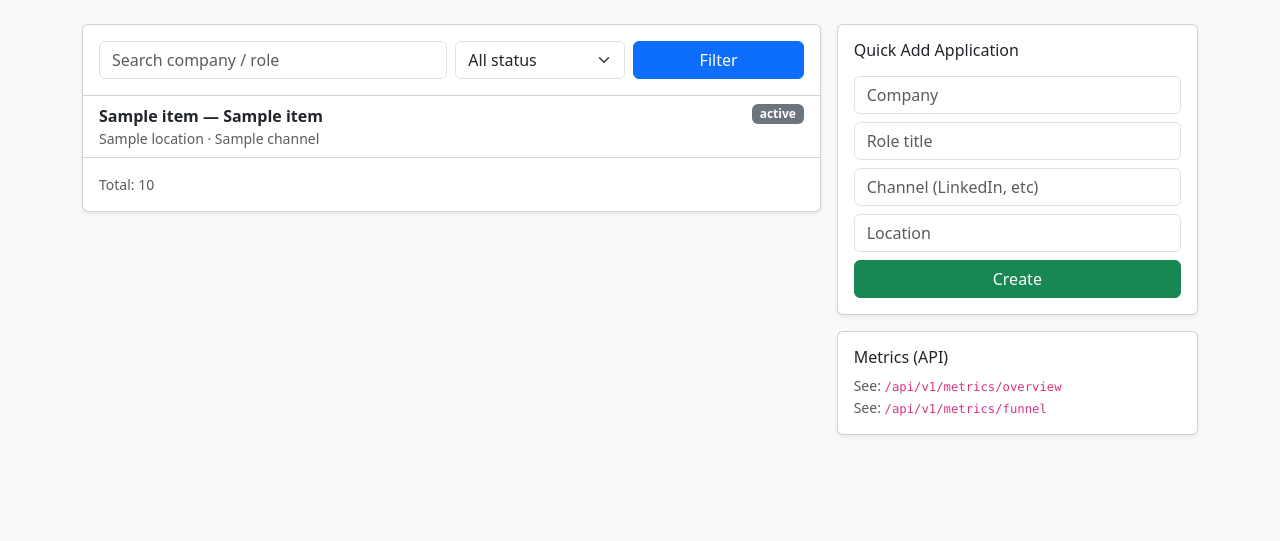
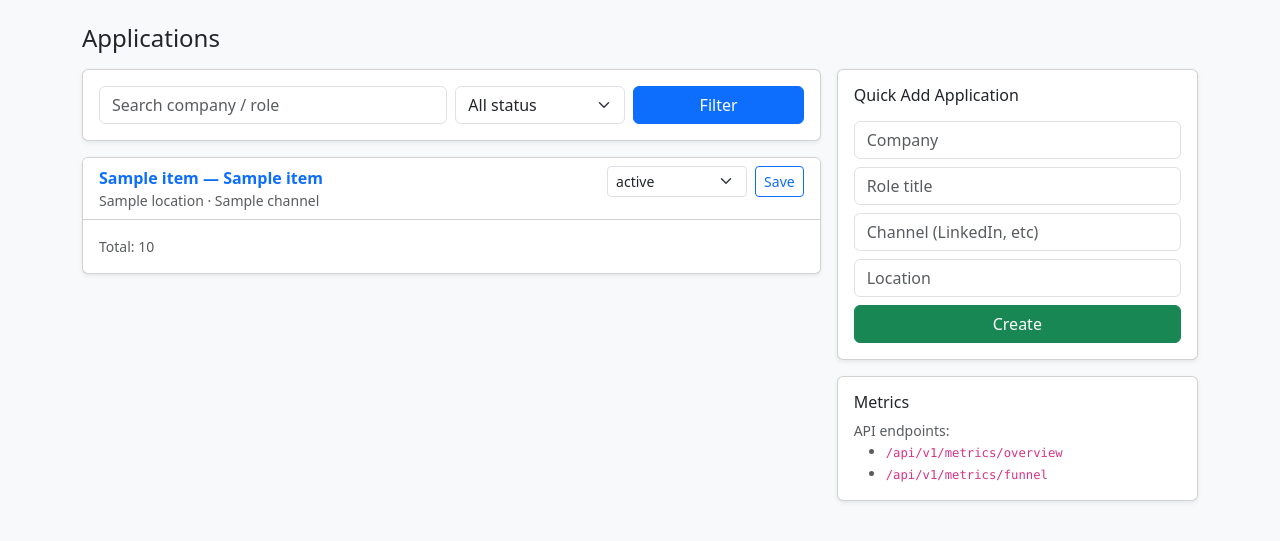
Before and after one commit to charles-103/JobTrackIQ, a Python web app: template backend/app/templates/index.html in a window 1280 px wide. Shown: the part 57-598 px from the top of the page. Run offline with Jinja, Linux system fonts and the light colour scheme; the template is opened without the code that fills it: most values are stand-ins (such as "Sample title", 1, 10 or a date in 2020).

Commit message:
add inline status update on UI list page

```diff
--- a/backend/app/templates/index.html
+++ b/backend/app/templates/index.html
@@ -7,57 +7,128 @@
 {% endif %}
 
 
+<h4 class="mb-3">Applications</h4>
+
 <div class="row g-3">
+
+  <!-- ================= LEFT: LIST ================= -->
   <div class="col-lg-8">
-    <div class="card shadow-sm">
+
+    <!-- Search / Filter -->
+    <div class="card shadow-sm mb-3">
       <div class="card-body">
-        <form class="row g-2" method="get" action="/">
+        <form class="row g-2" method="get" action="/ui/">
           <div class="col-md-6">
-            <input class="form-control" name="search" placeholder="Search company / role" value="{{ search or '' }}">
+            <input
+              class="form-control"
+              name="search"
+              placeholder="Search company / role"
+              value="{{ search or '' }}"
+            >
           </div>
+
           <div class="col-md-3">
             <select class="form-select" name="status">
               <option value="">All status</option>
               {% for s in ["active","rejected","offer","closed"] %}
-                <option value="{{s}}" {% if status==s %}selected{% endif %}>{{s}}</option>
+                <option value="{{ s }}" {% if status==s %}selected{% endif %}>
+                  {{ s }}
+                </option>
               {% endfor %}
             </select>
           </div>
+
           <div class="col-md-3 d-grid">
             <button class="btn btn-primary">Filter</button>
           </div>
         </form>
       </div>
+    </div>
 
+    <!-- Applications list -->
+    <div class="card shadow-sm">
       <div class="list-group list-group-flush">
+
         {% for a in items %}
-          <a class="list-group-item list-group-item-action" href="/applications/{{ a.id }}">
-            <div class="d-flex justify-content-between">
-              <div>
-                <div class="fw-semibold">{{ a.company_name }} — {{ a.role_title }}</div>
-                <div class="text-muted small">{{ a.location or "" }} · {{ a.channel or "" }}</div>
+          <div class="list-group-item">
+            <div class="d-flex justify-content-between align-items-start gap-3">
+
+              <!-- Left: application info -->
+              <div class="flex-grow-1">
+                <a class="text-decoration-none" href="/ui/applications/{{ a.id }}">
+                  <div class="fw-semibold">
+                    {{ a.company_name }} — {{ a.role_title }}
+                  </div>
+                  <div class="text-muted small">
+                    {{ a.location or "" }}
+                    {% if a.channel %} · {{ a.channel }}{% endif %}
+                  </div>
+                </a>
               </div>
-              <span class="badge text-bg-secondary align-self-start">{{ a.status }}</span>
+
+              <!-- Right: inline status update -->
+              <form
+                class="d-flex align-items-center gap-2"
+                method="post"
+                action="/ui/applications/{{ a.id }}/status"
+              >
+                <input
+                  type="hidden"
+                  name="redirect_to"
+                  value="/ui/?search={{ search or '' }}&status={{ status or '' }}&limit={{ limit }}&offset={{ offset }}"
+                >
+
+                <select
+                  class="form-select form-select-sm"
+                  name="status"
+                  style="width: 140px;"
+                >
+                  {% for s in ["active","rejected","offer","closed"] %}
+                    <option value="{{ s }}" {% if a.status==s %}selected{% endif %}>
+                      {{ s }}
+                    </option>
+                  {% endfor %}
+                </select>
+
+                <button
+                  class="btn btn-sm btn-outline-primary"
+                  type="submit"
+                >
+                  Save
+                </button>
+              </form>
+
             </div>
-          </a>
+          </div>
         {% endfor %}
+
         {% if items|length == 0 %}
-          <div class="p-3 text-muted">No results.</div>
+          <div class="p-3 text-muted">No applications found.</div>
         {% endif %}
+
       </div>
 
+      <!-- Pagination -->
       <div class="card-body d-flex justify-content-between align-items-center">
-        <div class="text-muted small">Total: {{ total }}</div>
+        <div class="text-muted small">
+          Total: {{ total }}
+        </div>
+
         <div class="d-flex gap-2">
           {% if offset > 0 %}
-            <a class="btn btn-outline-secondary btn-sm"
-               href="/?search={{search or ''}}&status={{status or ''}}&limit={{limit}}&offset={{max(offset-limit,0)}}">
+            <a
+              class="btn btn-outline-secondary btn-sm"
+              href="/ui/?search={{ search or '' }}&status={{ status or '' }}&limit={{ limit }}&offset={{ max(offset-limit, 0) }}"
+            >
               Prev
             </a>
           {% endif %}
+
           {% if offset + limit < total %}
-            <a class="btn btn-outline-secondary btn-sm"
-               href="/?search={{search or ''}}&status={{status or ''}}&limit={{limit}}&offset={{offset+limit}}">
+            <a
+              class="btn btn-outline-secondary btn-sm"
+              href="/ui/?search={{ search or '' }}&status={{ status or '' }}&limit={{ limit }}&offset={{ offset + limit }}"
+            >
               Next
             </a>
           {% endif %}
@@ -67,37 +138,50 @@
     </div>
   </div>
 
+  <!-- ================= RIGHT: QUICK ADD ================= -->
   <div class="col-lg-4">
+
+    <!-- Quick add application -->
     <div class="card shadow-sm">
       <div class="card-body">
         <h6 class="mb-3">Quick Add Application</h6>
-        <form method="post" action="/applications">
+
+        <form method="post" action="/ui/applications">
           <div class="mb-2">
             <input class="form-control" name="company_name" placeholder="Company" required>
           </div>
+
           <div class="mb-2">
             <input class="form-control" name="role_title" placeholder="Role title" required>
           </div>
+
           <div class="mb-2">
             <input class="form-control" name="channel" placeholder="Channel (LinkedIn, etc)">
           </div>
+
           <div class="mb-2">
             <input class="form-control" name="location" placeholder="Location">
           </div>
+
           <button class="btn btn-success w-100">Create</button>
         </form>
       </div>
     </div>
 
+    <!-- Metrics hint -->
     <div class="card shadow-sm mt-3">
       <div class="card-body">
-        <h6 class="mb-2">Metrics (API)</h6>
+        <h6 class="mb-2">Metrics</h6>
         <div class="text-muted small">
-          See: <code>/api/v1/metrics/overview</code><br/>
-          See: <code>/api/v1/metrics/funnel</code>
+          API endpoints:
+          <ul class="mb-0">
+            <li><code>/api/v1/metrics/overview</code></li>
+            <li><code>/api/v1/metrics/funnel</code></li>
+          </ul>
         </div>
       </div>
     </div>
+
   </div>
 </div>
 
```
Also changed, not shown: backend/app/crud/crud_application.py (+9 -0 lines), backend/app/web.py (+19 -1 lines).
